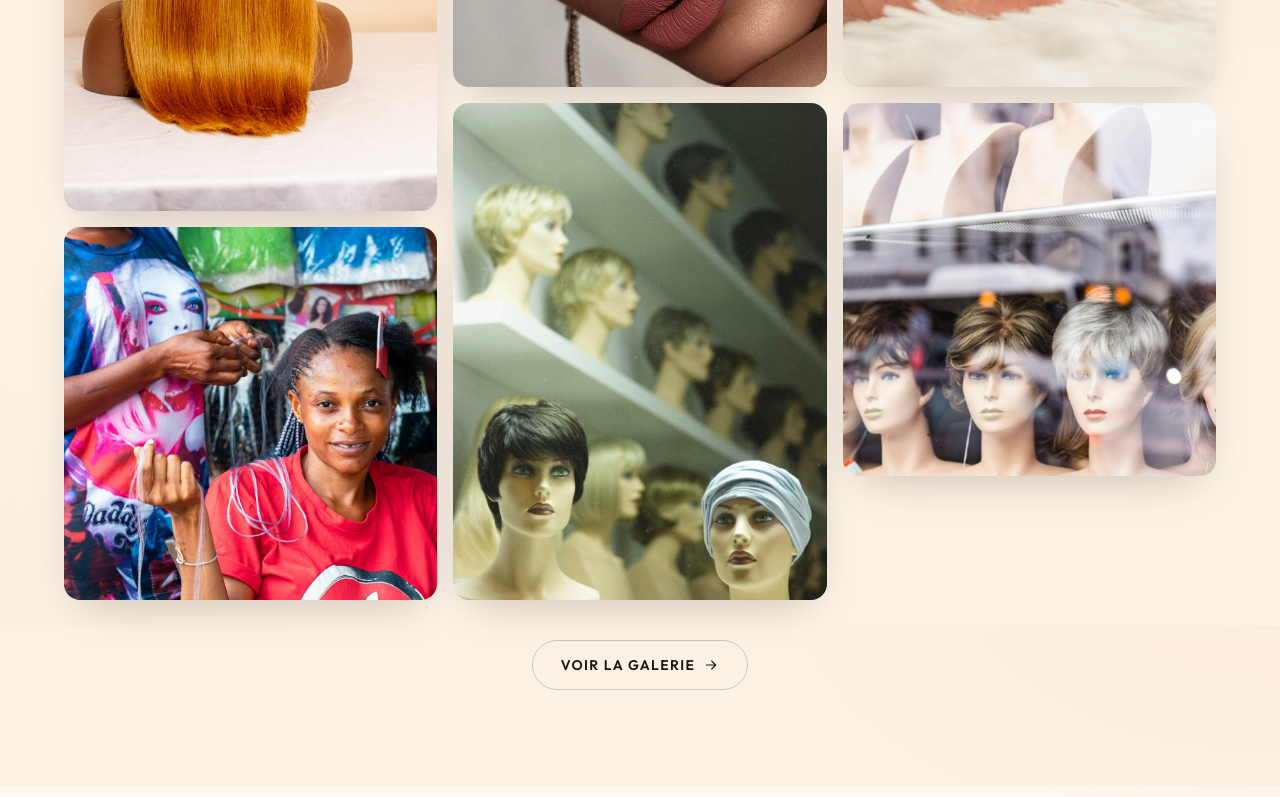
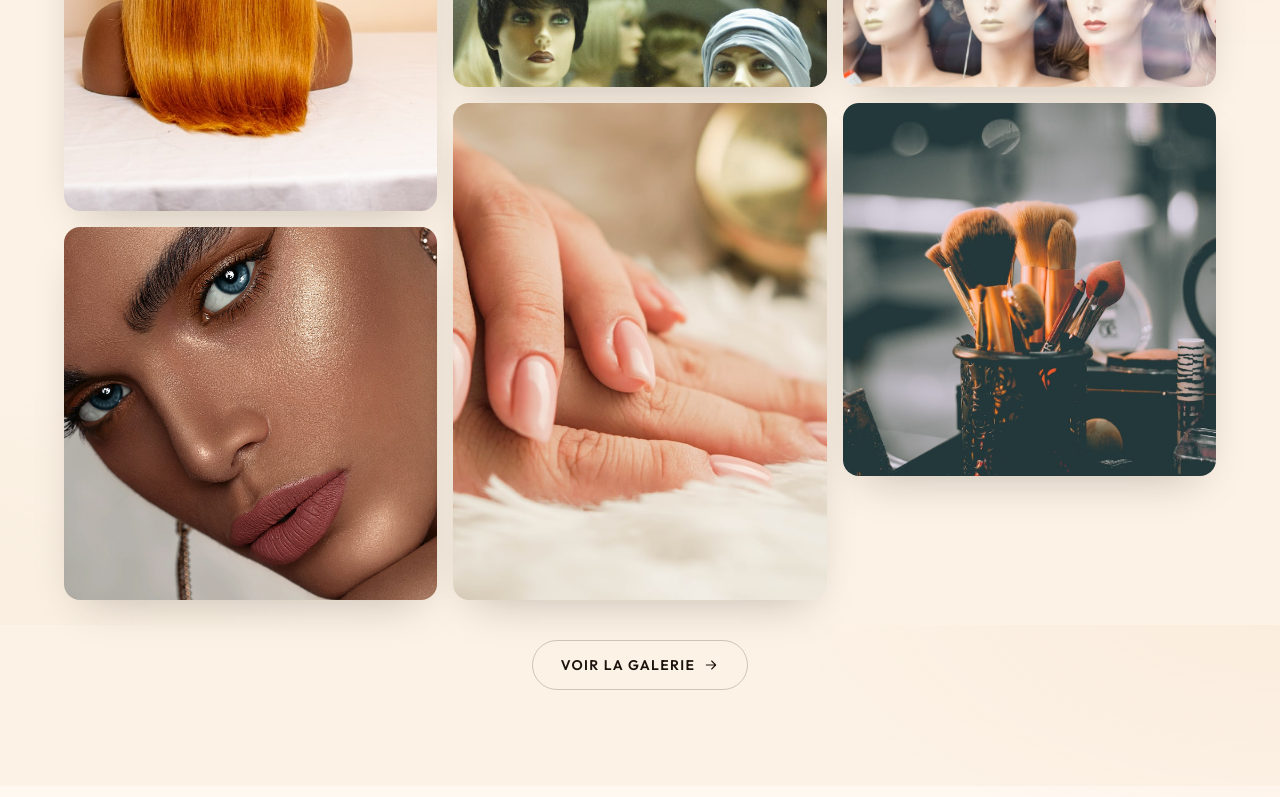
Before and after one commit to Erickson-git/renia-house, a React (Vite) app: page /#/ in a window 1280 px wide. Shown: the part 4975-5772 px from the top of the page. Built offline with nearby package versions, Linux system fonts and the light colour scheme.

Commit message:
Suppression de l image Nail art (g1) de la galerie et des assets

```diff
--- a/src/data.js
+++ b/src/data.js
@@ -76,7 +76,6 @@ export const perruques = {
 // --- Galerie ---
 export const galerie = [
   { fichier: 'perruque2.jpg', legende: 'Perruque lace' },
-  { fichier: 'g1.jpg', legende: 'Nail art' },
   { fichier: 'g3.jpg', legende: 'Maquillage' },
   { fichier: 'perruque5.jpg', legende: 'Perruque sur mesure' },
   { fichier: 'g2.jpg', legende: 'Mains soignées' },
```
Also changed, not shown: public/assets/g1.jpg (deleted).
